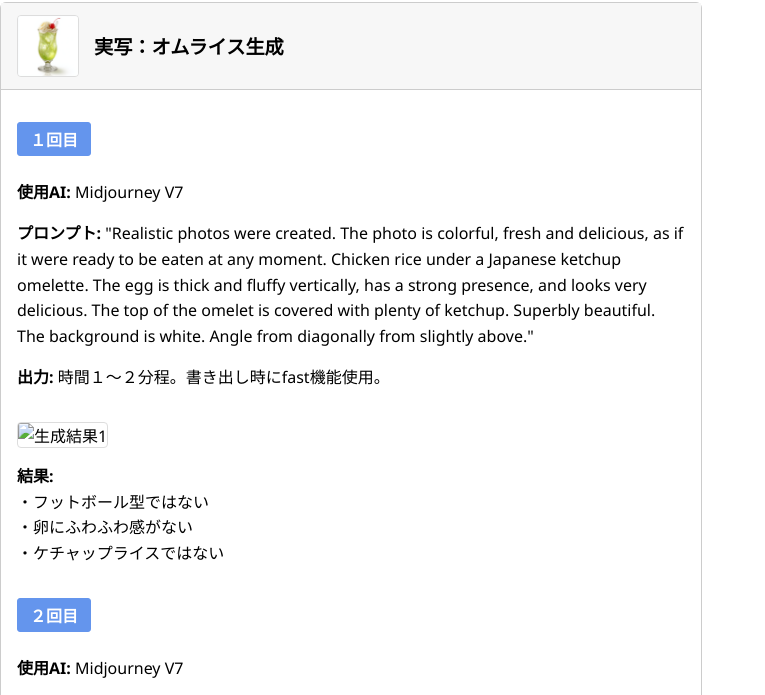
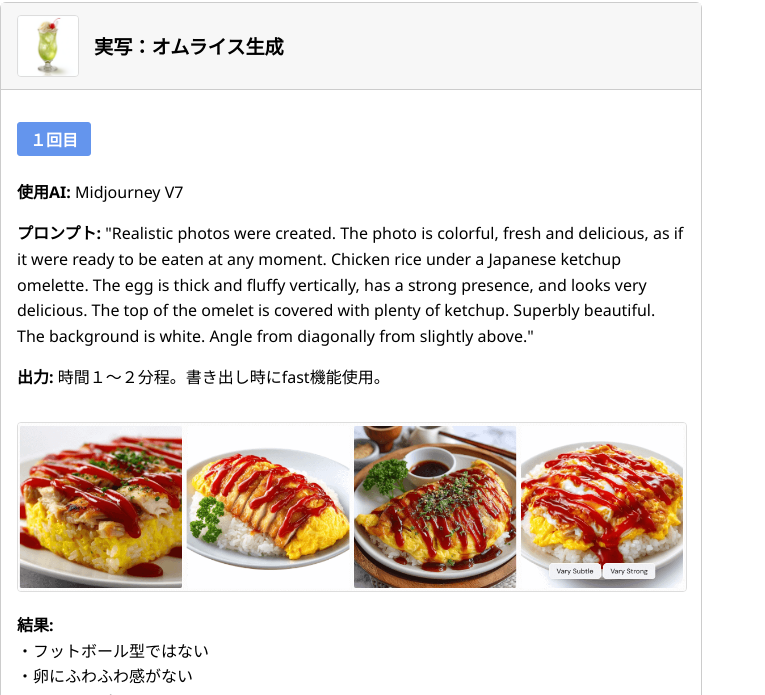
Before and after one commit to Raitan000/.github.io, a plain HTML site: page article1.html in a window 1280 px wide. Shown: the part 87-782 px from the top of the page, without its empty margins (0-765 px from the left). Drawn offline with Linux system fonts and the light colour scheme.

Commit message:
Add files via upload

```diff
--- a/article1.html
+++ b/article1.html
@@ -19,7 +19,7 @@
     <p><strong>使用AI:</strong> Midjourney V7</p>
     <p><strong>プロンプト:</strong> "Realistic photos were created. The photo is colorful, fresh and delicious, as if it were ready to be eaten at any moment. Chicken rice under a Japanese ketchup omelette. The egg is thick and fluffy vertically, has a strong presence, and looks very delicious. The top of the omelet is covered with plenty of ketchup. Superbly beautiful. The background is white. Angle from diagonally from slightly above."</p>
     <p><strong>出力:</strong> 時間１～２分程。書き出し時にfast機能使用。</p>
-    <img src="result2.jpg" alt="生成結果1" class="result-image" />
+    <img src="../img/omuraisu_test_real_001.png" alt="生成結果1" class="result-image" />
     <p><strong>結果:</strong><br>
       ・フットボール型ではない<br>
       ・卵にふわふわ感がない<br>
```
